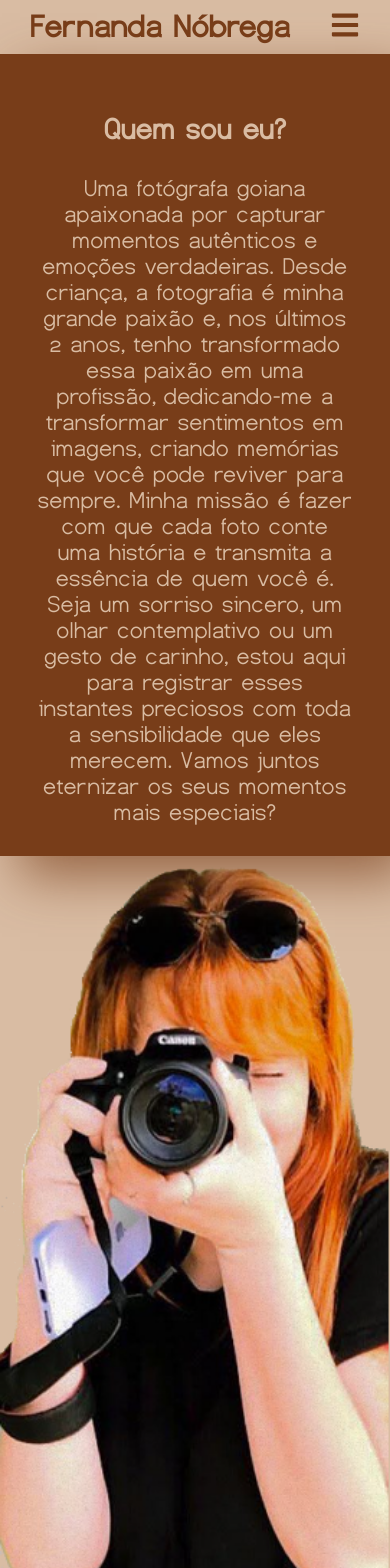
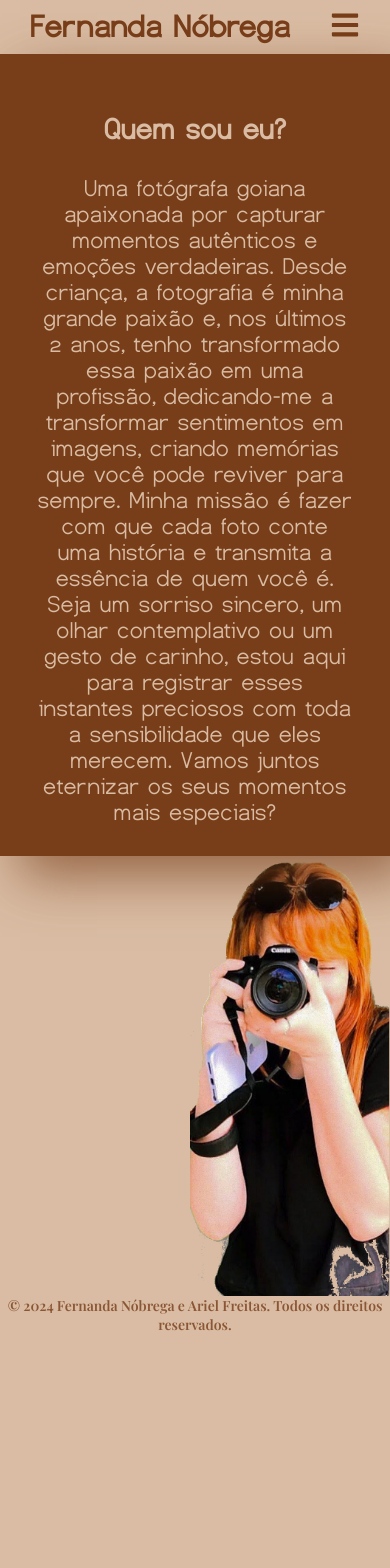
Before and after one commit to ArielFSantos/Fernanda_Nobrega, a React (Create React App) app in the folder nobrega/: page /about in a window 390 px wide. Shown: the top 1568 px of the page. After the commit the page ends 1336 px from the top, so only its background shows below. Built offline with nearby package versions, Linux system fonts and the light colour scheme; a web font is replaced by a local one.

Commit message:
responsive about
melhoria na responsividade da tela about

```diff
--- a/nobrega/src/components/Pages/about/about.module.css
+++ b/nobrega/src/components/Pages/about/about.module.css
@@ -3,14 +3,13 @@
   padding-top: 100px;
   background-image: url(../../../image/fernanda.png);
   background-size: cover;
-  width: 432px;
-  height: 730px;
+  width: 350px;
+  height: 750px;
 }
 /* Styles for .container */
 .container {
   display: flex;
-  align-items: center;
-  justify-content: flex-end;
+    justify-content: flex-end;
   align-items: flex-end;
   flex-wrap: wrap;
 
@@ -20,7 +19,7 @@
   padding: 10px;
   font-size: 10px;
   text-align: center;
-  width: 55vw;
+  width: 50vw;
   color: var(--cor01);
   font-size: x-large;
   text-shadow: none;
@@ -51,4 +50,8 @@
   .containerMain{
     margin: 0;
   }
+  .about{
+    width:200px;
+    height:340px;
+  }
 }
```
Also changed, not shown: nobrega/src/components/button/button.js (added, +10 -0 lines), nobrega/src/components/button/button.module.css (added).
